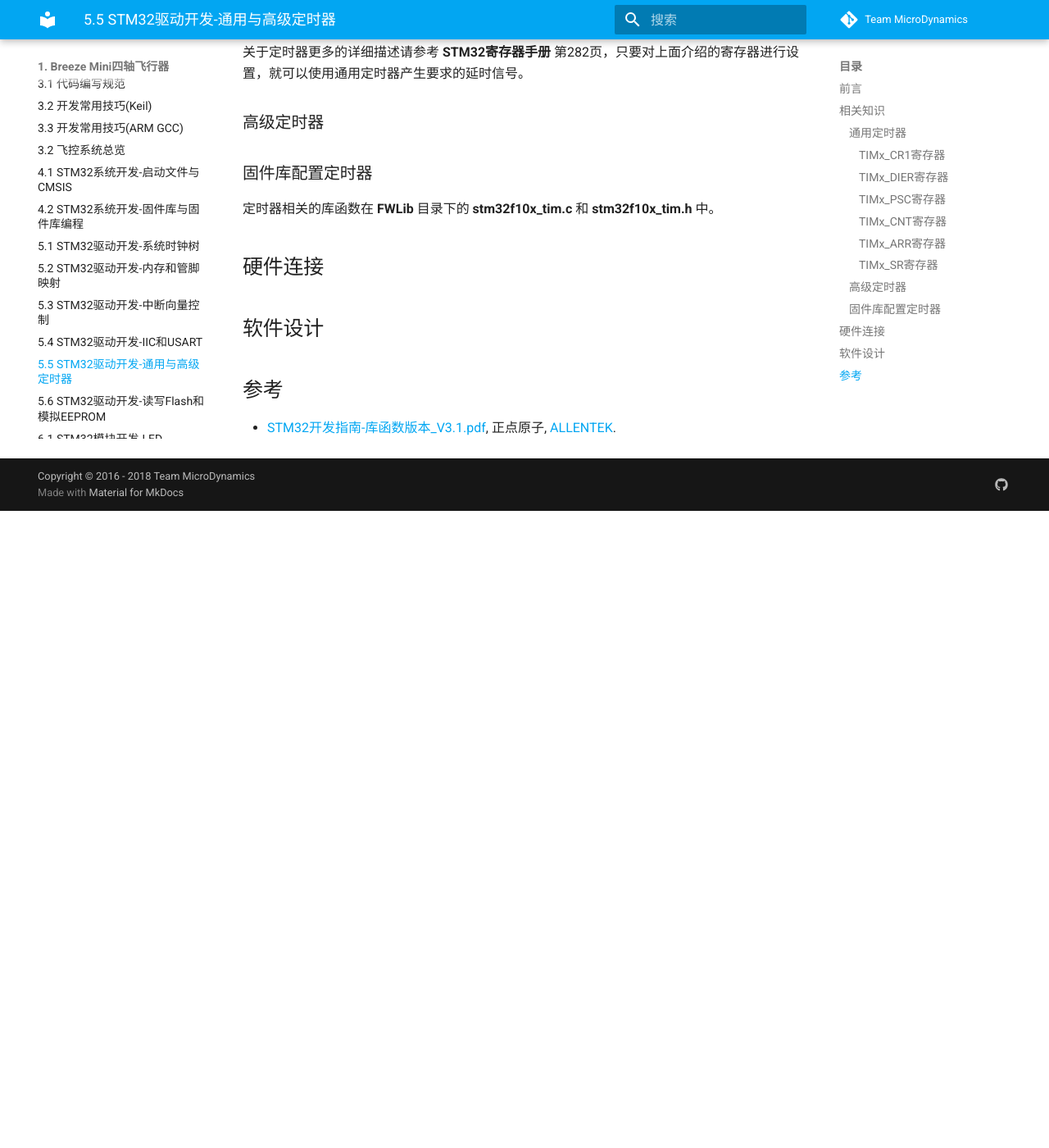
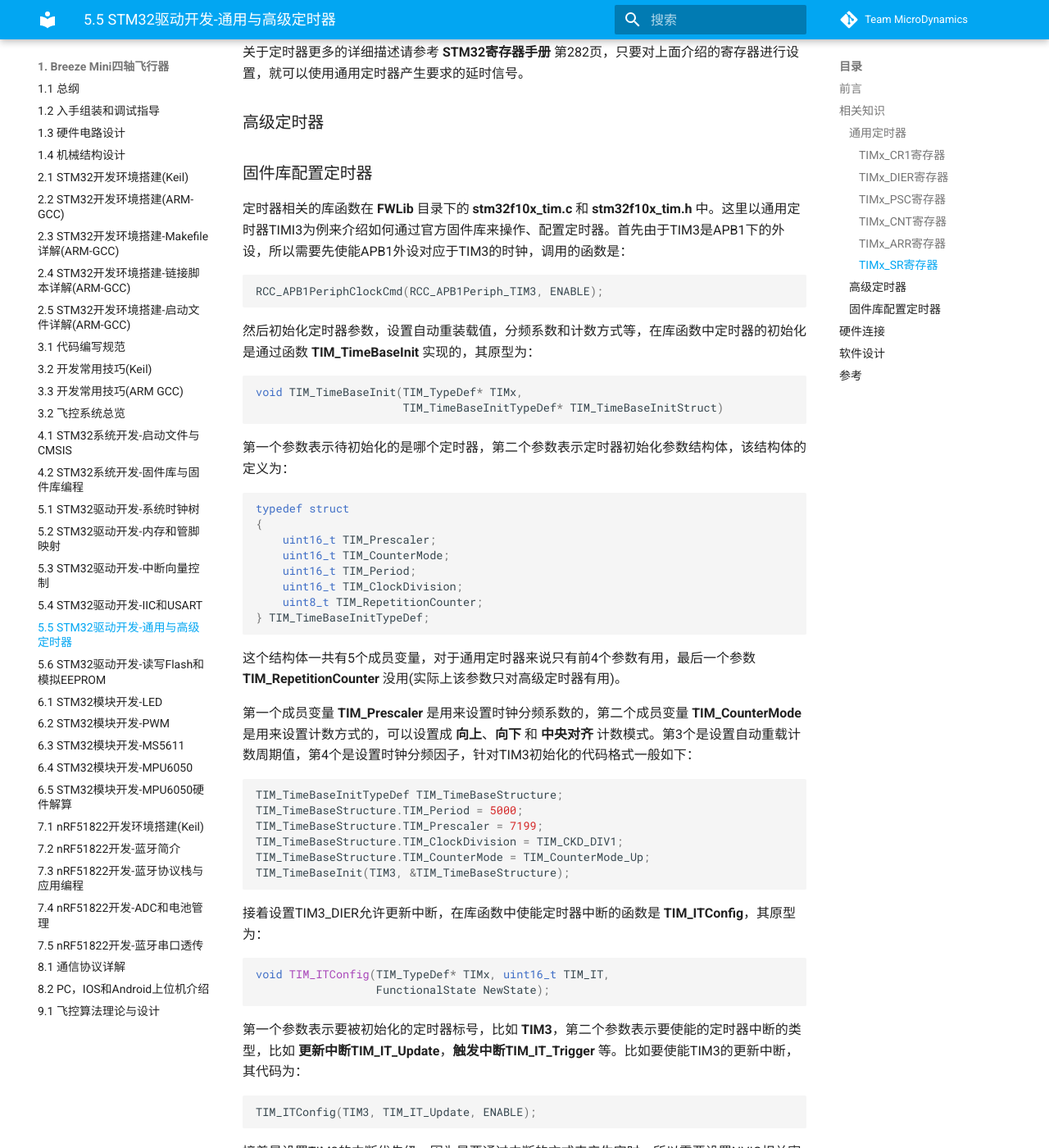
Before and after one commit to microdynamics/microdynamics_website_development, an MkDocs documentation site: the page built from docs/1. Breeze Mini四轴飞行器/5.5 STM32驱动开发-通用与高级定时器.md, in a window 1280 px wide and 1400 px high, scrolled down 2332 px. Shown: the whole window at 82% size. Built offline with MkDocs 1.6.1 and Material for MkDocs 9.7.7, drawn with Linux system fonts in a browser that asks for light colours; comment, search, counter and statistics services are not loaded; before the commit the page ends 2955 px from its top, so only the background shows below that; some of the changed text lies outside the part shown.

Commit message:
Modify timer and FWLib wiki

````diff
--- a/docs/1. Breeze Mini四轴飞行器/5.5 STM32驱动开发-通用与高级定时器.md
+++ b/docs/1. Breeze Mini四轴飞行器/5.5 STM32驱动开发-通用与高级定时器.md
@@ -95,9 +95,87 @@
 
 ### 固件库配置定时器
 
-定时器相关的库函数在 **FWLib** 目录下的 **stm32f10x_tim.c** 和 **stm32f10x_tim.h** 中。
+定时器相关的库函数在 **FWLib** 目录下的 **stm32f10x_tim.c** 和 **stm32f10x_tim.h** 中。这里以通用定时器TIMI3为例来介绍如何通过官方固件库来操作、配置定时器。首先由于TIM3是APB1下的外设，所以需要先使能APB1外设对应于TIM3的时钟，调用的函数是：
+
+```c
+RCC_APB1PeriphClockCmd(RCC_APB1Periph_TIM3, ENABLE);
+```
+
+然后初始化定时器参数，设置自动重装载值，分频系数和计数方式等，在库函数中定时器的初始化是通过函数 **TIM_TimeBaseInit** 实现的，其原型为：
+
+```c
+void TIM_TimeBaseInit(TIM_TypeDef* TIMx,
+                      TIM_TimeBaseInitTypeDef* TIM_TimeBaseInitStruct)
+```
+第一个参数表示待初始化的是哪个定时器，第二个参数表示定时器初始化参数结构体，该结构体的定义为：
+
+```c
+typedef struct
+{
+    uint16_t TIM_Prescaler;
+    uint16_t TIM_CounterMode;
+    uint16_t TIM_Period;
+    uint16_t TIM_ClockDivision;
+    uint8_t TIM_RepetitionCounter;
+} TIM_TimeBaseInitTypeDef;
+```
+
+这个结构体一共有5个成员变量，对于通用定时器来说只有前4个参数有用，最后一个参数 **TIM_RepetitionCounter** 没用(实际上该参数只对高级定时器有用)。
+
+第一个成员变量 **TIM_Prescaler** 是用来设置时钟分频系数的，第二个成员变量 **TIM_CounterMode** 是用来设置计数方式的，可以设置成 **向上**、**向下** 和 **中央对齐**
+ 计数模式。第3个是设置自动重载计数周期值，第4个是设置时钟分频因子，针对TIM3初始化的代码格式一般如下：
+
+```c
+TIM_TimeBaseInitTypeDef TIM_TimeBaseStructure;
+TIM_TimeBaseStructure.TIM_Period = 5000;
+TIM_TimeBaseStructure.TIM_Prescaler = 7199;
+TIM_TimeBaseStructure.TIM_ClockDivision = TIM_CKD_DIV1;
+TIM_TimeBaseStructure.TIM_CounterMode = TIM_CounterMode_Up;
+TIM_TimeBaseInit(TIM3, &TIM_TimeBaseStructure);
+```
+
+接着设置TIM3_DIER允许更新中断，在库函数中使能定时器中断的函数是 **TIM_ITConfig**，其原型为：
+
+```c
+void TIM_ITConfig(TIM_TypeDef* TIMx, uint16_t TIM_IT,
+                  FunctionalState NewState);
+```
+
+第一个参数表示要被初始化的定时器标号，比如 **TIM3**，第二个参数表示要使能的定时器中断的类型，比如 **更新中断TIM_IT_Update**，**触发中断TIM_IT_Trigger** 等。比如要使能TIM3的更新中断，其代码为：
+
+```c
+TIM_ITConfig(TIM3, TIM_IT_Update, ENABLE);
+```
+
+接着是设置TIM3的中断优先级，因为是要通过中断的方式来产生定时，所以需要设置NVIC相关寄存器的值，NVIC具体设置的方法在前面 **STM32驱动开发-中断向量控制** 中有详细的介绍，这里就不再重复讲解。设置完成后还要编写中断任务函数，当相应定时器中断发生时，通过检测状态寄存器TIMx_SR的值来判断产生的中断类型，比如我们使用的是TIM3的 **更新中断**，则只需检测TIM3_SR的最低位即可，注意当执行完中断服务函数后要置 **TIM3_SR的最低位为0来清除中断标志**。在固件库中用来读取并判断SR寄存器的值的函数为：
+
+```c
+ITStatus TIM_GetITStatus(TIM_TypeDef* TIMx, uint16_t TIM_IT);
+```
+
+该函数用于判断定时器TIMx的中断类型TIM_IT是否发生中断，比如果要判断定时器3是否发生更新(溢出)中断，方法为：
+
+```c
+if (TIM_GetITStatus(TIM3, TIM_IT_Update) != RESET) {}
+```
+
+固件库中清除中断标志位的函数是：
+
+```c
+void TIM_ClearITPendingBit(TIM_TypeDef* TIMx, uint16_t TIM_IT);
+```
+
+该函数使用起来非常简单，比如我们要清除TIM3的更新(溢出)中断的标志位的代码是：
+
+```c
+TIM_ClearITPendingBit(TIM3, TIM_IT_Update);
+```
+
+通过调用以上介绍的固件库函数就可以实现定时器的定时功能了。
 
 ## 硬件连接
+
+通用定时器属于 **Breeze Mini** 主微控制器STM32F103TBU6的内部外设，所以是没有外部电路连接的。
 
 ## 软件设计
 
````
Also changed, not shown: docs/1. Breeze Mini四轴飞行器/4.2 STM32系统开发-固件库与固件库编程.md (+1 -1 lines).
